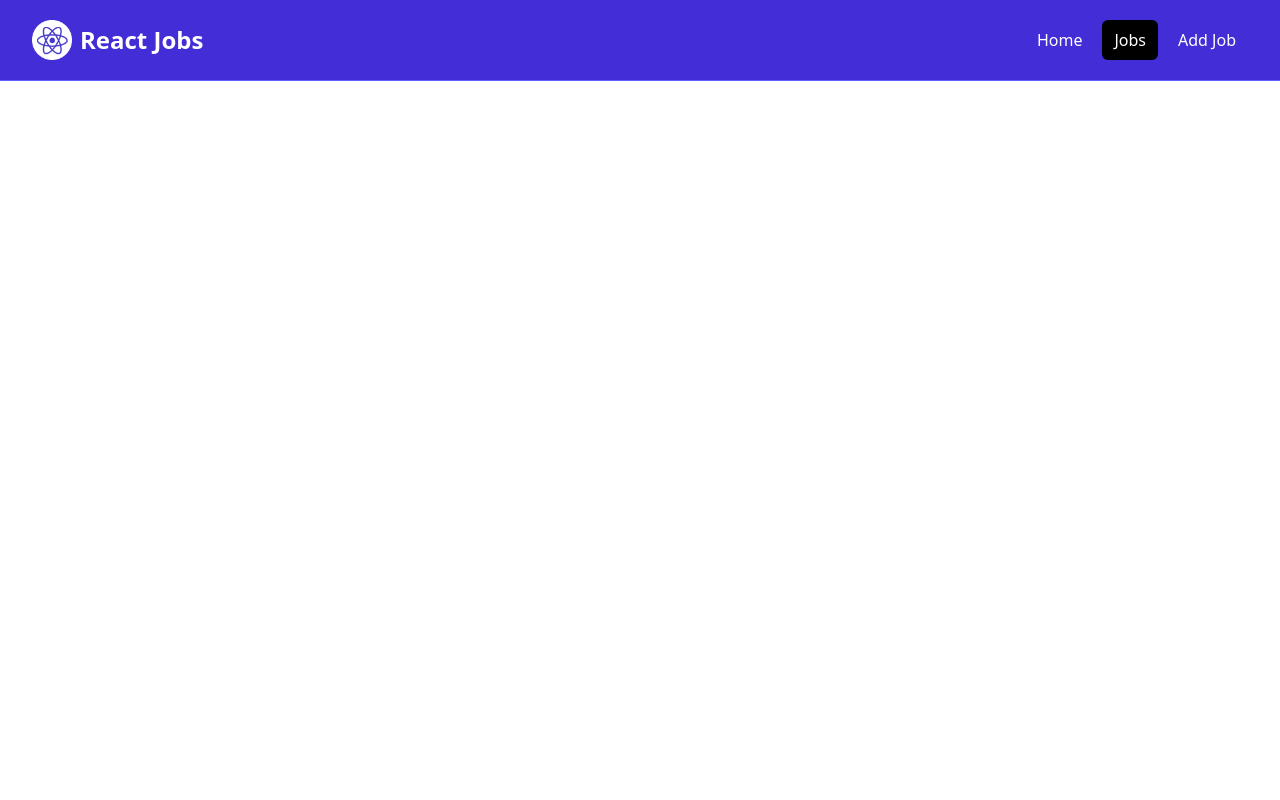
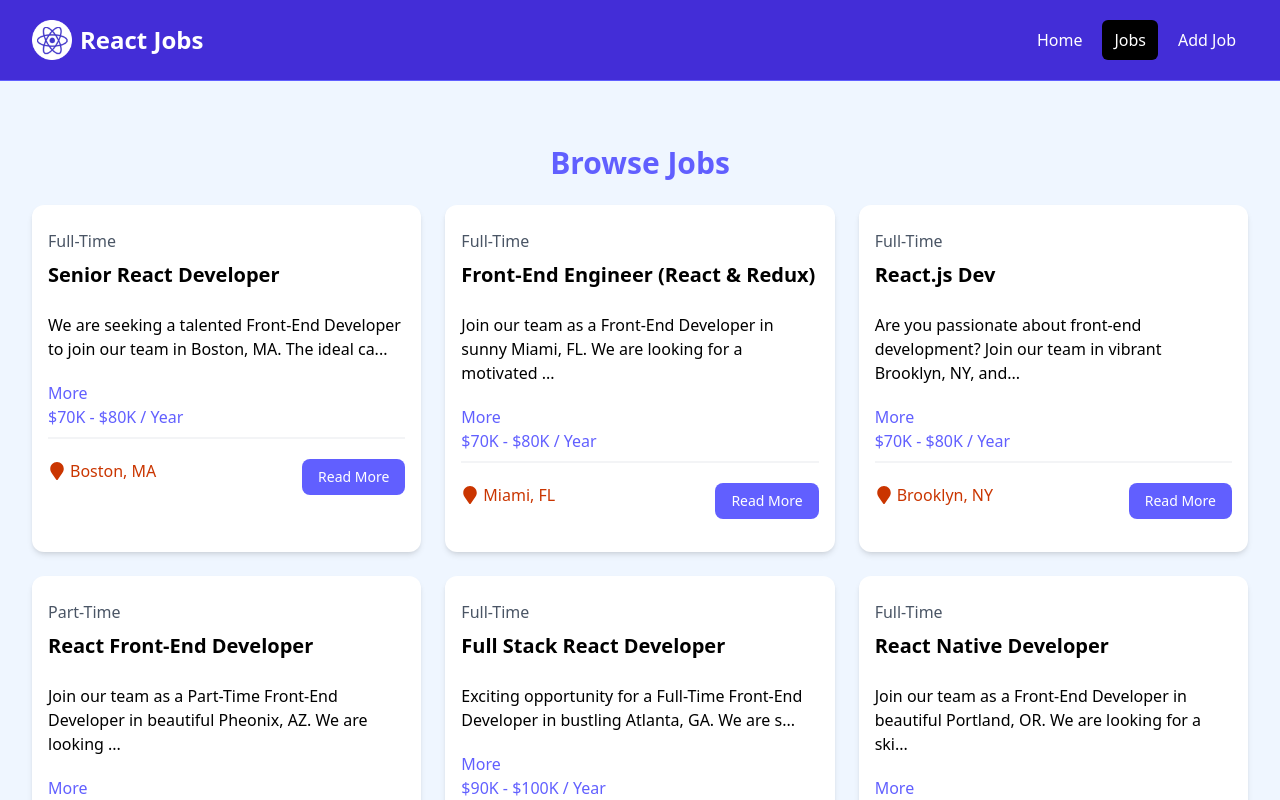
Before and after one commit to biruk1122/React-Static-Web, a React (Vite) app in the folder static-web/: page /jobs in a window 1280 px wide. Shown: the top 800 px of the page. Built offline with nearby package versions, Linux system fonts and the light colour scheme.

Commit message:
a little some update

```diff
--- a/static-web/src/components/JobListings.jsx
+++ b/static-web/src/components/JobListings.jsx
@@ -1,17 +1,17 @@
 import jobs from "../jobs.json"
 import JobListing from "./JobListing"
 
-function JobListings() {
-  const recentJobs = jobs.slice(0, 3)
+function JobListings({ isHome = false }) {
+  const jobListings = isHome ? jobs.slice(0, 3) : jobs
 
   return (
     <section className="bg-blue-50 px-4 py-10">
       <div className="container-xl lg:container m-auto">
         <h2 className="text-3xl font-bold text-indigo-500 mb-6 text-center">
-          Browse Jobs
+          {isHome ? "Recent jobs" : "Browse Jobs"}
         </h2>
         <div className="grid grid-cols-1 md:grid-cols-3 gap-6">
-          {recentJobs.map((job) => (
+          {jobListings.map((job) => (
             <JobListing key={job.id} job={job} />
           ))}
         </div>
--- a/static-web/src/pages/HomePage.jsx
+++ b/static-web/src/pages/HomePage.jsx
@@ -7,7 +7,7 @@
     <>
       <Hero />
       <HomeCards />
-      <JobListings />
+      <JobListings isHome={true} />
       <ViewAllJobs />
     </>
   )
--- a/static-web/src/pages/JobsPage.jsx
+++ b/static-web/src/pages/JobsPage.jsx
@@ -1,3 +1,11 @@
-function JobsPage() {}
+import JobListings from "../components/JobListings"
+
+function JobsPage() {
+  return (
+    <section className="bg-blue-50 px-4 py-6">
+      <JobListings />
+    </section>
+  )
+}
 
 export default JobsPage
```
